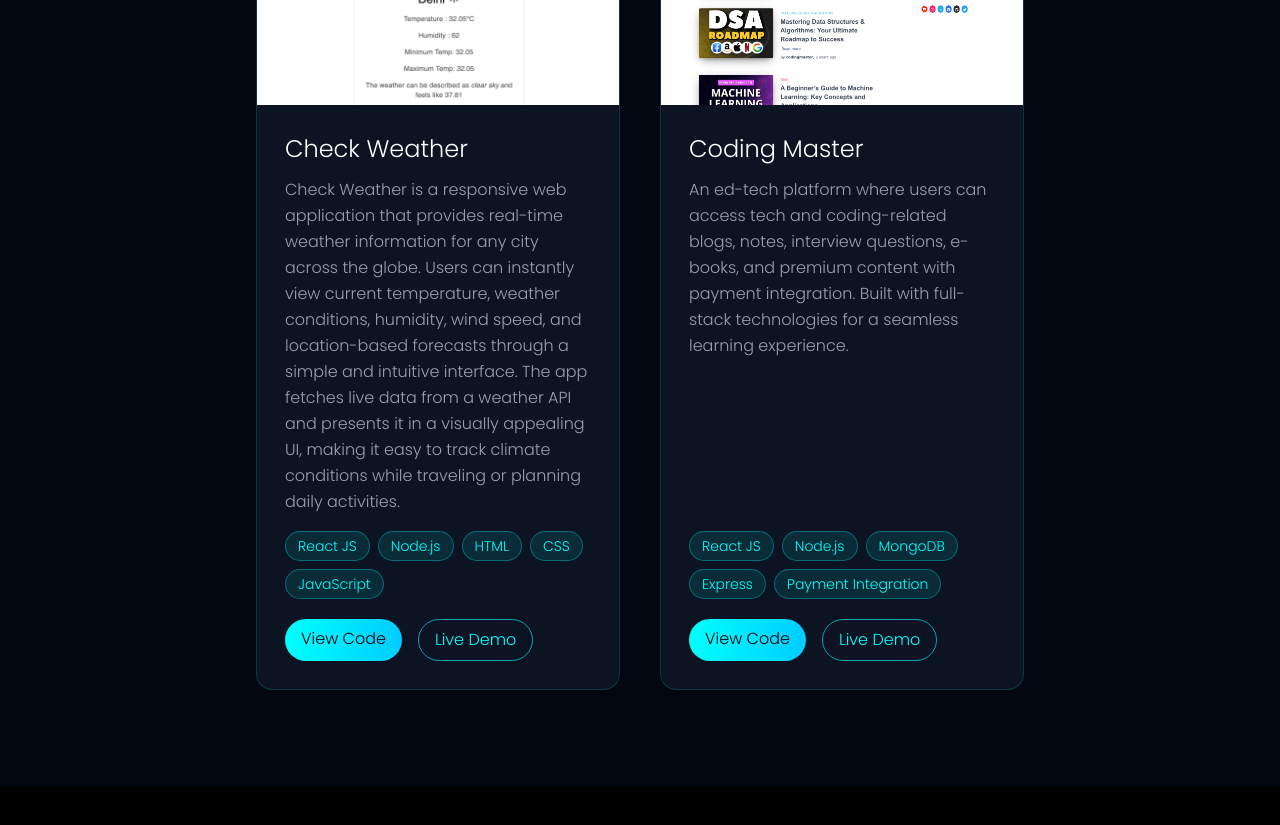
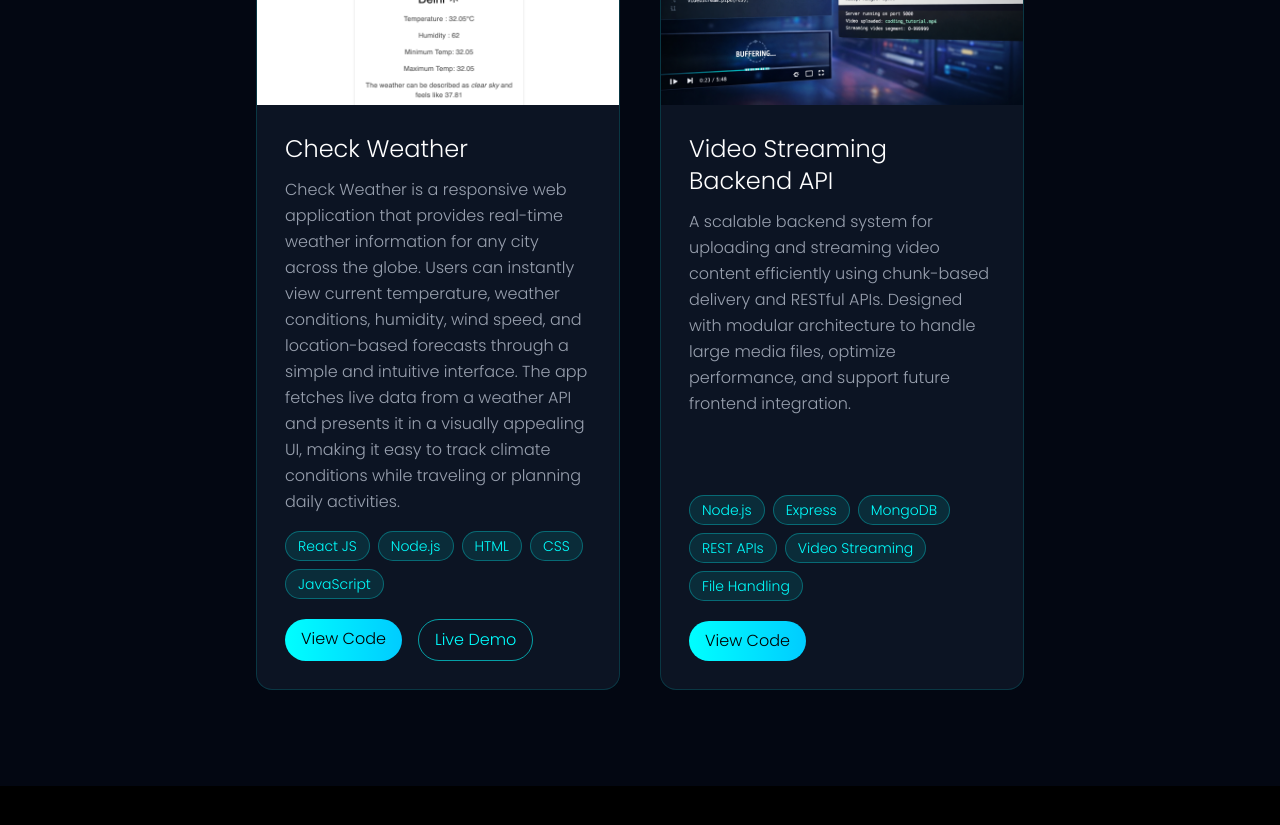
Before and after one commit to YAbhinavZ/My-Portfolio, a React (Vite) app: page / in a window 1280 px wide. Shown: the part 2680-3505 px from the top of the page. Built offline with nearby package versions, Linux system fonts and the light colour scheme.

Commit message:
some changes

```diff
--- a/src/constants.js
+++ b/src/constants.js
@@ -30,7 +30,7 @@ import vscode from "./assets/Tech_Logo/vscode.png";
 import javascript from "./assets/Tech_Logo/javascript.png";
 import materialui from "./assets/Tech_Logo/materialui.png";
 
-import cm from "./assets/Work_Logo/cm.png";
+import Video from "./assets/Work_Logo/Video_Api.png"
 import weather from "./assets/Work_Logo/weather.png";
 
 export const SKillInfo = [
@@ -125,11 +125,13 @@ export const projects = [
   },
   {
     id: 2,
-    title: "Coding Master",
+    title: "Video Streaming Backend API",
     description:
-      "An ed-tech platform where users can access tech and coding-related blogs, notes, interview questions, e-books, and premium content with payment integration. Built with full-stack technologies for a seamless learning experience.",
-    image: cm,
-    tags: ["React JS", "Node.js", "MongoDB", "Express", "Payment Integration"],
-    github: "https://codingmasterweb.in/",
-    webapp: "https://codingmasterweb.in/",
-  },]
+      "A scalable backend system for uploading and streaming video content efficiently using chunk-based delivery and RESTful APIs. Designed with modular architecture to handle large media files, optimize performance, and support future frontend integration.",
+    image: Video, // replace with your imported image variable
+    tags: ["Node.js", "Express", "MongoDB", "REST APIs", "Video Streaming", "File Handling"],
+    github: "https://github.com/YAbhinavZ/video-streaming-backend",
+  },
+
+
+]
```
Also changed, not shown: src/assets/Work_Logo/Video_Api.png (added).
